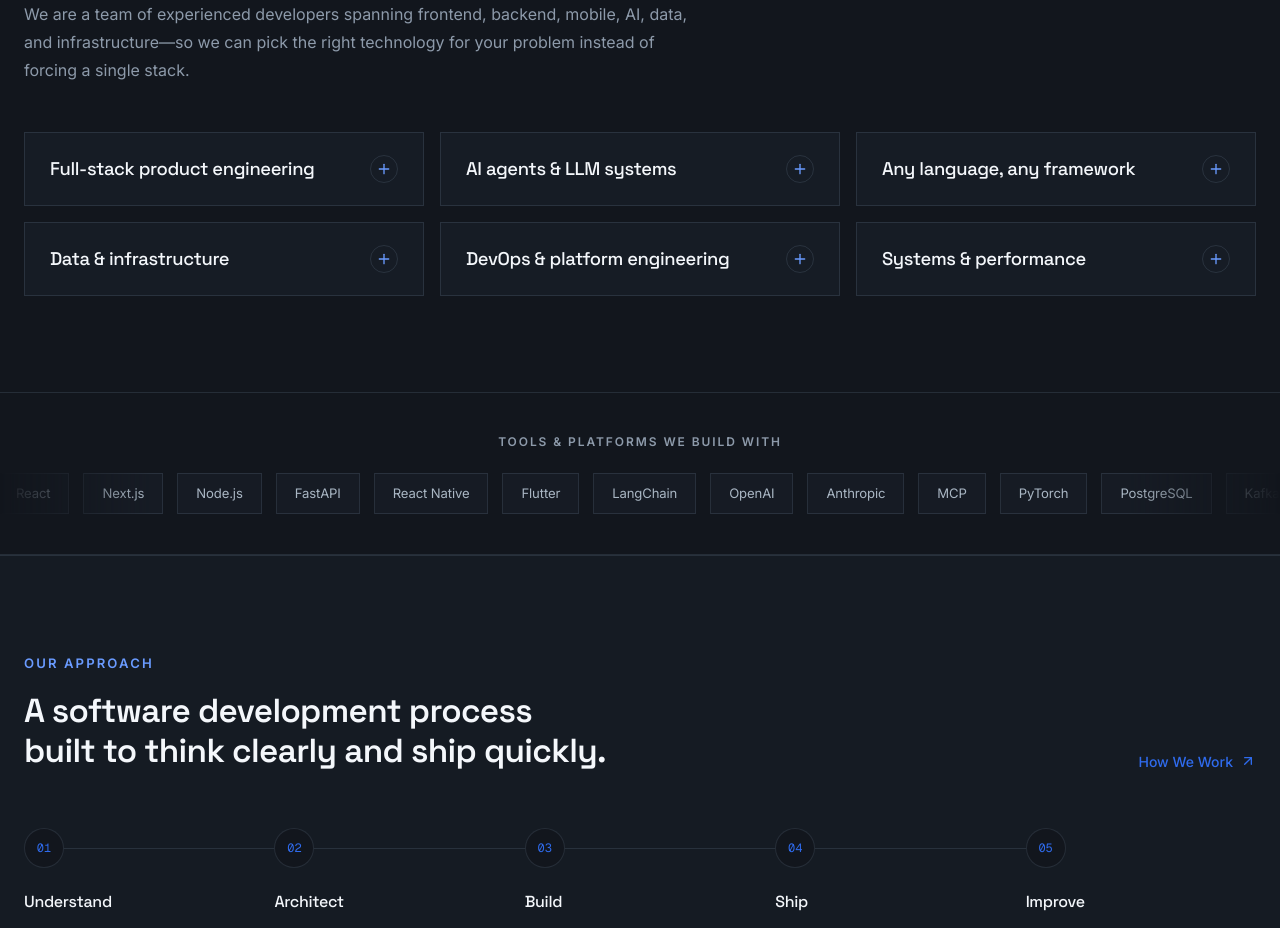
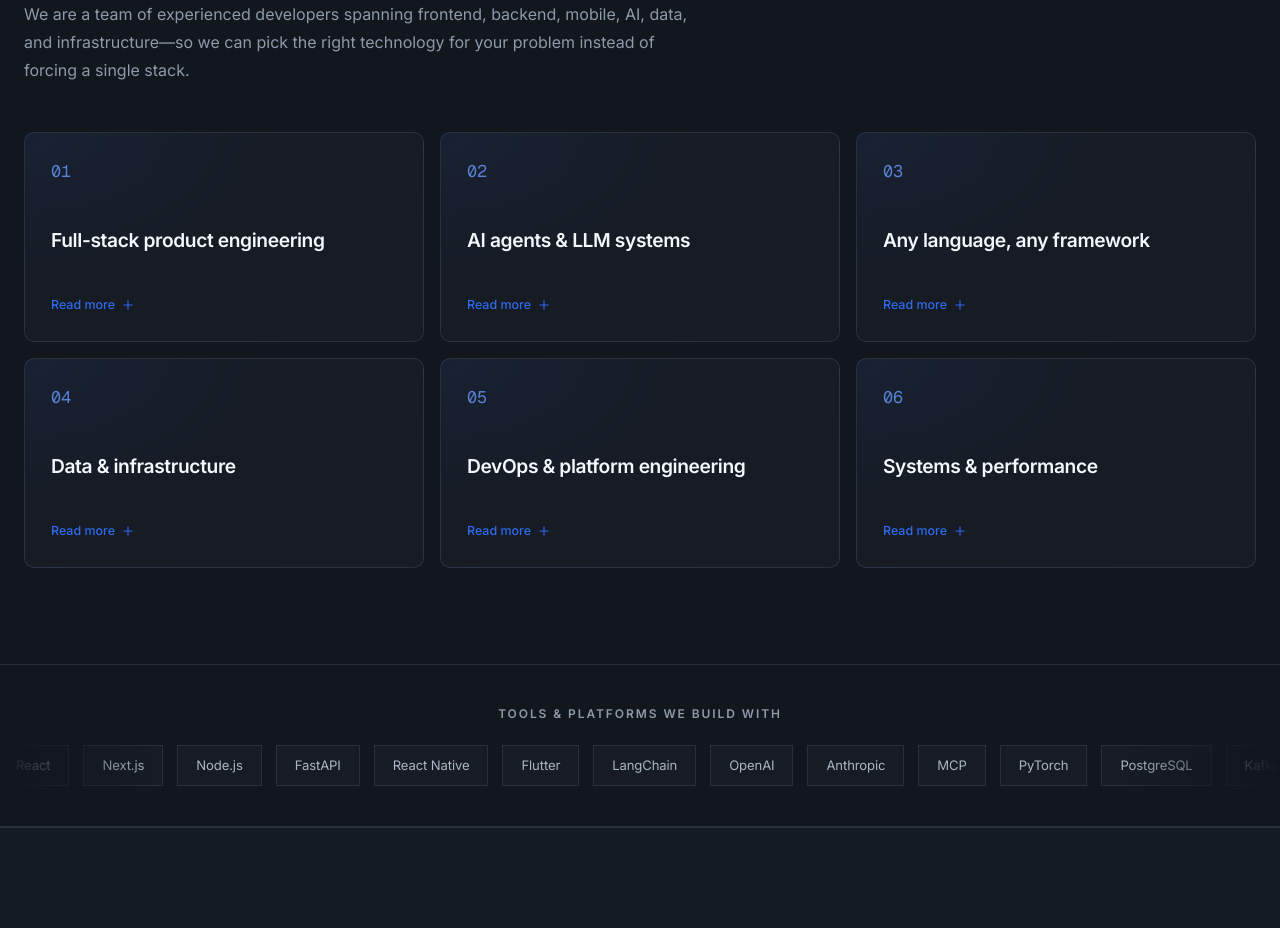
Before and after one commit to Harshchanchad4/vectorship-AI, a Next.js app: page / in a window 1280 px wide. Shown: the part 1900-2828 px from the top of the page. Built offline with nearby package versions, Linux system fonts and the light colour scheme.

Commit message:
feat: implement 3D flip cards for expertise section and update component naming

```diff
--- a/components/motion-sections.tsx
+++ b/components/motion-sections.tsx
@@ -188,49 +188,48 @@ export function TechStack({ groups }: { groups: [string, string[]][] }) {
   )
 }
 
-// Expertise grid with click-to-expand cards. Only the title shows by default;
-// clicking a card reveals its description with a height + fade animation.
+// Expertise grid of 3D flip cards. The front shows the title; clicking the card
+// flips it in 3D to reveal the description on the back. Fixed height means no
+// layout shift, and cards stagger in on scroll. Tap again (or another card) to flip back.
 type ExpertiseItem = [string, string]
 
-export function ExpertiseAccordion({ items }: { items: ExpertiseItem[] }) {
+export function ExpertiseCards({ items }: { items: ExpertiseItem[] }) {
   const reduce = useReducedMotion()
-  const [open, setOpen] = useState<number | null>(null)
+  const [flipped, setFlipped] = useState<number | null>(null)
   return (
-    <div className="mt-12 grid gap-4 md:grid-cols-2 lg:grid-cols-3">
+    <motion.div
+      className="xp-grid mt-12"
+      variants={reduce ? undefined : container}
+      initial={reduce ? false : 'hidden'}
+      whileInView={reduce ? undefined : 'show'}
+      viewport={{ once: true, amount: 0.15 }}
+    >
       {items.map(([title, copy], i) => {
-        const isOpen = open === i
+        const isFlipped = flipped === i
         return (
-          <button
+          <motion.button
             type="button"
             key={title}
-            aria-expanded={isOpen}
-            className={`profile-card expertise-card${isOpen ? ' is-open' : ''}`}
-            onClick={() => setOpen(isOpen ? null : i)}
+            variants={reduce ? undefined : item}
+            aria-pressed={isFlipped}
+            className={`xp-card${isFlipped ? ' is-flipped' : ''}`}
+            onClick={() => setFlipped(isFlipped ? null : i)}
           >
-            <span className="expertise-head">
-              <h3>{title}</h3>
-              <span className="expertise-toggle" aria-hidden="true"><Plus className="size-4" /></span>
+            <span className="xp-card-inner">
+              <span className="xp-face xp-front">
+                <span className="xp-index">{String(i + 1).padStart(2, '0')}</span>
+                <span className="xp-title">{title}</span>
+                <span className="xp-hint">Read more <Plus className="size-3.5" /></span>
+              </span>
+              <span className="xp-face xp-back">
+                <span className="xp-back-label">{title}</span>
+                <span className="xp-back-copy">{copy}</span>
+                <span className="xp-hint">Flip back <ChevronRight className="size-3.5 -rotate-180" /></span>
+              </span>
             </span>
-            {reduce ? (
-              isOpen && <p className="expertise-copy">{copy}</p>
-            ) : (
-              <AnimatePresence initial={false}>
-                {isOpen && (
-                  <motion.div
-                    className="expertise-panel"
-                    initial={{ height: 0, opacity: 0 }}
-                    animate={{ height: 'auto', opacity: 1 }}
-                    exit={{ height: 0, opacity: 0 }}
-                    transition={{ duration: 0.35, ease: [0.16, 1, 0.3, 1] }}
-                  >
-                    <p className="expertise-copy">{copy}</p>
-                  </motion.div>
-                )}
-              </AnimatePresence>
-            )}
-          </button>
+          </motion.button>
         )
       })}
-    </div>
+    </motion.div>
   )
 }
```
Also changed, not shown: app/page.tsx (+2 -2 lines), app/globals.css.
